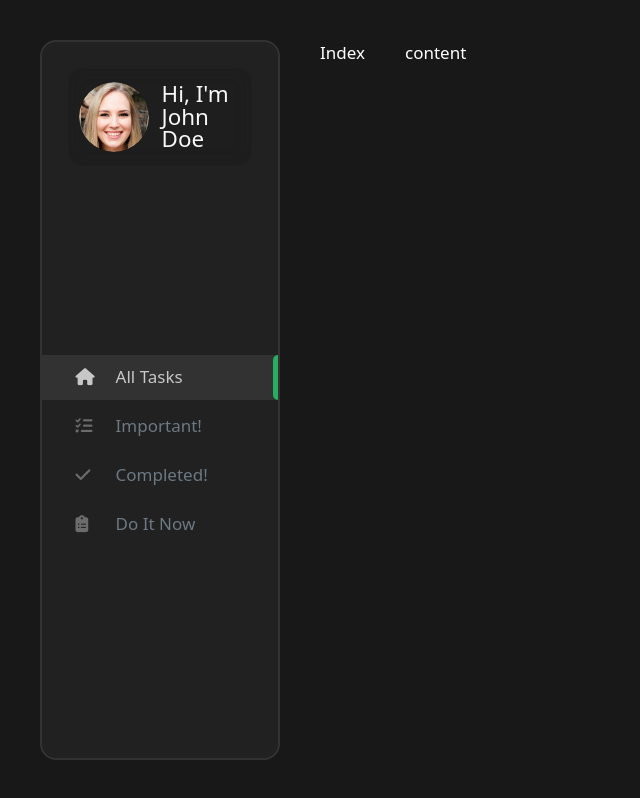
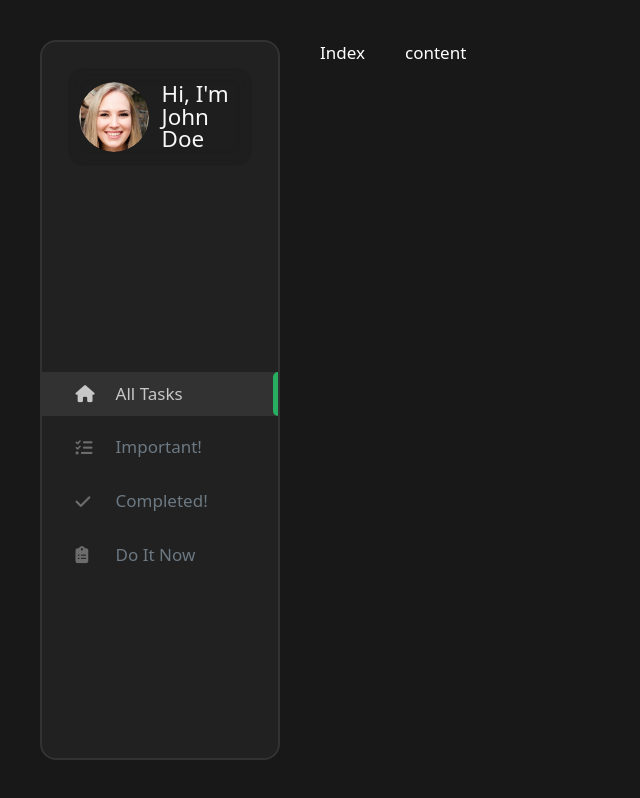
Before and after one commit to yeifer-co/todo-front-next, a Next.js app: page / in a window 1280 px wide. Shown: the whole page, without its empty margins (0-640 px from the left). Built offline with nearby package versions, Linux system fonts and the light colour scheme.

Commit message:
style(task): :lipstick: Remove unnecessary button and update sidebar styling

```diff
--- a/src/components/sidebar/Sidebar.tsx
+++ b/src/components/sidebar/Sidebar.tsx
@@ -45,7 +45,6 @@ function Sidebar() {
                     );
                 })}
             </ul>
-            <button></button>
         </SidebarStyled>;
 }
 
@@ -58,7 +57,6 @@ const SidebarStyled = styled.nav`
 
     display: flex;
     flex-direction: column;
-    justify-content: space-between;
 
     color: ${(props) => props.theme.colorGrey3};
 
@@ -140,6 +138,13 @@ const SidebarStyled = styled.nav`
         }
     }
 
+    .nav-items {
+        display: flex;
+        flex-direction: column;
+        flex: 1;
+        justify-content: center;
+    }
+
     .nav-item {
         position: relative;
         padding: 0.8rem 1rem 0.9rem 2.1rem;
```
